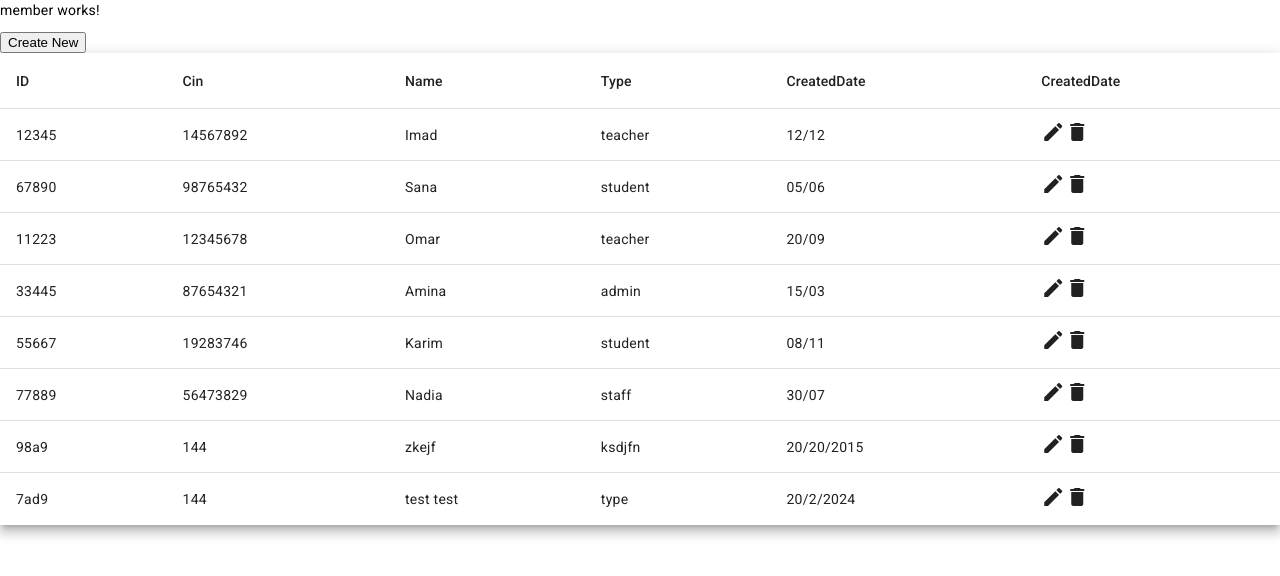
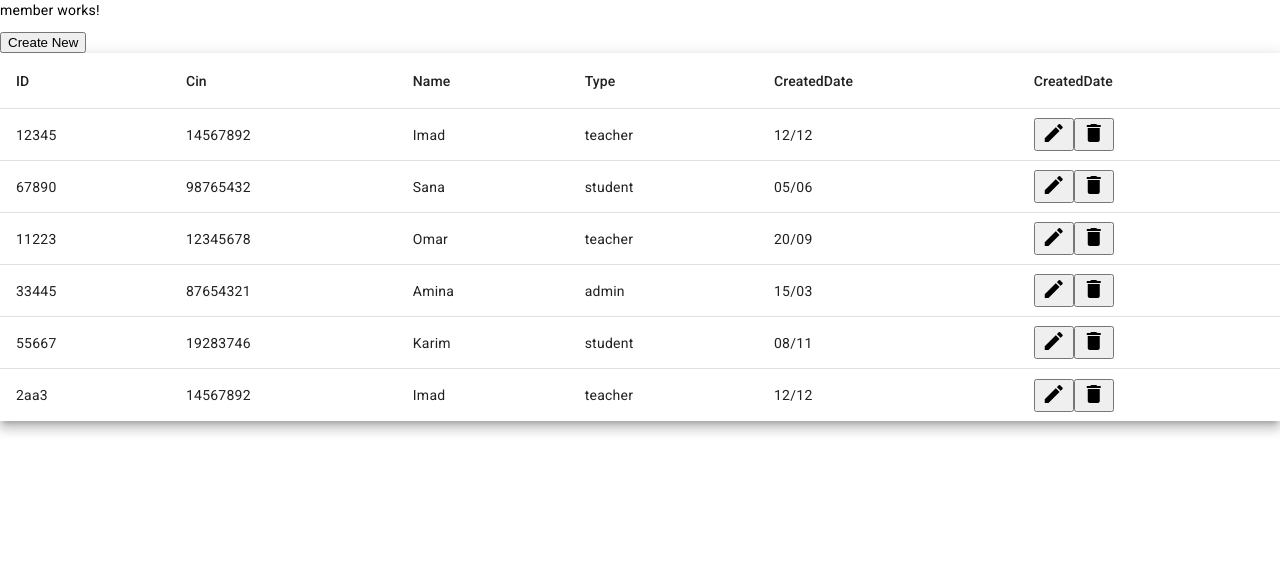
Before and after one commit to youssefhamzaa/AngularProject, an Angular app: page / in a window 1280 px wide. Shown: the top 576 px of the page. Built offline with nearby package versions, Linux system fonts and the light colour scheme; data requests are answered from the project's data file.

Commit message:
14/02/2025 15:07

```diff
--- a/src/Services/member.service.ts
+++ b/src/Services/member.service.ts
@@ -20,5 +20,12 @@ export class MemberService {
   addMember(member:any): Observable<void> {
     return this.http.post<void>("http://localhost:3000/member", member);
   }
+  deleteMemberById(memberId: string): Observable<void> {
+    return this.http.delete<void>(`http://localhost:3000/member/${memberId}`);
+  }
+  getMemberByID(memberId:string):Observable<any>
+  {
+    return this.http.get<any>(`http://localhost:3000/member/${memberId}`)
+  }
 
 }
--- a/src/app/member-form/member-form.component.ts
+++ b/src/app/member-form/member-form.component.ts
@@ -1,6 +1,6 @@
 import { Component, OnInit } from '@angular/core';
 import { FormControl, FormGroup } from '@angular/forms';
-import { Router } from '@angular/router';
+import { ActivatedRoute, Router } from '@angular/router';
 import { MemberService } from 'src/Services/member.service';
 
 @Component({
@@ -9,18 +9,47 @@ import { MemberService } from 'src/Services/member.service';
   styleUrls: ['./member-form.component.css']
 })
 export class MemberFormComponent implements OnInit{
-  constructor(private MS:MemberService,private router:Router){
+  constructor(private MS:MemberService,private router:Router,private activatedRoute:ActivatedRoute){
 
   }
   form!:FormGroup
 
   ngOnInit(){
-    this.form=new FormGroup({
+  // Initialiser le formulaire
+  this.form = new FormGroup({
+    cin: new FormControl(null),
+    name: new FormControl(null),
+    type: new FormControl(null),
+    createdDate: new FormControl(null)
+  });
+    // 1. recuperer la route active
+    const idCourant=this.activatedRoute.snapshot.params['id']
+    if(idCourant){
+      this.MS.getMemberByID(idCourant).subscribe((member)=>{
+        // redirection vers le path home
+        console.log('member',member)
+        this.form.patchValue({
+          cin: member.cin,
+          name: member.name,
+          type: member.type,
+          createdDate: member.createdDate
+        });
+      });
+
+    }else{
+      this.form=new FormGroup({
         cin: new FormControl(null),
         name: new FormControl(null),
         type: new FormControl(null),
         createdDate:new FormControl(null)
     })
+
+    }
+    // 2. chercher id dans la route
+    // 3. si id exsite => je suis dans edit => GetMemberByID()
+    // 4. si id n'existe oas je suis dans create
+
+
 
   }
   onSub():void{
--- a/src/app/member/member.component.html
+++ b/src/app/member/member.component.html
@@ -54,11 +54,11 @@
         <th mat-header-cell *matHeaderCellDef> CreatedDate </th>
         <td mat-cell *matCellDef="let element"> {{element.createdDate}} </td>
       </ng-container>
-    <ng-container matColumnDef="icon">
+    <ng-container matColumnDef="icon" >
         <th mat-header-cell *matHeaderCellDef> CreatedDate </th>
         <td mat-cell *matCellDef="let element">
-            <mat-icon> edit </mat-icon>
-            <mat-icon> delete </mat-icon>
+          <button routerLink="/edit/{{element.id}}"><mat-icon > edit </mat-icon></button>
+            <button (click)="delete(element.id)"><mat-icon > delete </mat-icon></button>
         </td>
 
 
--- a/src/app/member/member.component.ts
+++ b/src/app/member/member.component.ts
@@ -19,4 +19,14 @@ export class MemberComponent implements OnInit{
     })
   }
   displayedColumns: string[] = ['id', 'cin', 'name', 'type', 'createdDate','icon'];
+  delete(memberId: string): void {
+    this.MS.deleteMemberById(memberId).subscribe(()=>{
+
+      this.MS.GetAllMembers().subscribe((a)=>{
+        this.dataSource=a
+      })
+
+    });
+  }
+
 }
--- a/src/assets/db.json
+++ b/src/assets/db.json
@@ -36,25 +36,11 @@
       "createdDate": "08/11"
     },
     {
-      "id": "77889",
-      "cin": "56473829",
-      "name": "Nadia",
-      "type": "staff",
-      "createdDate": "30/07"
-    },
-    {
-      "id": "98a9",
-      "cin": "144",
-      "name": "zkejf",
-      "type": "ksdjfn",
-      "createdDate": "20/20/2015"
-    },
-    {
-      "id": "7ad9",
-      "cin": "144",
-      "name": "test test",
-      "type": "type",
-      "createdDate": "20/2/2024"
+      "id": "2aa3",
+      "cin": "14567892",
+      "name": "Imad",
+      "type": "teacher",
+      "createdDate": "12/12"
     }
   ]
 }
```
Also changed, not shown: src/app/app-routing.module.ts (+6 -1 lines).
